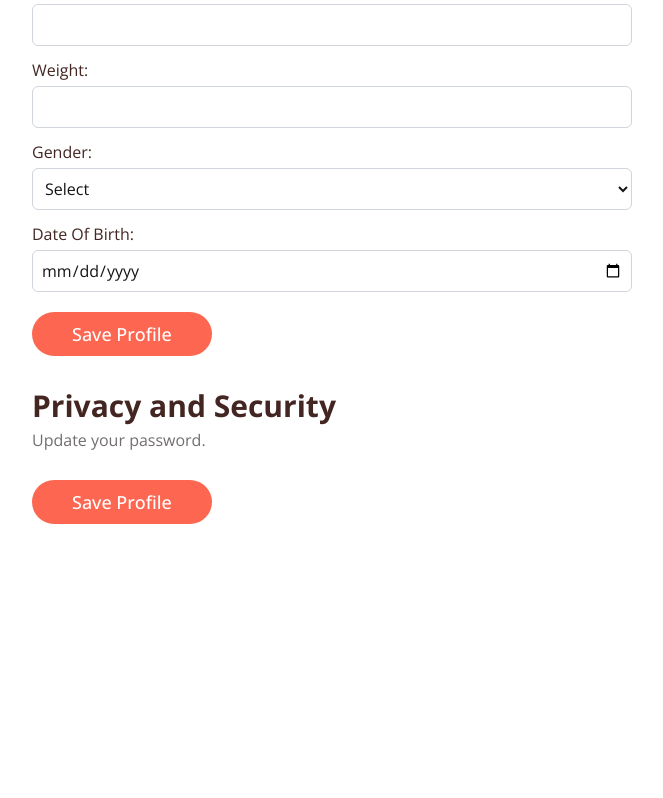
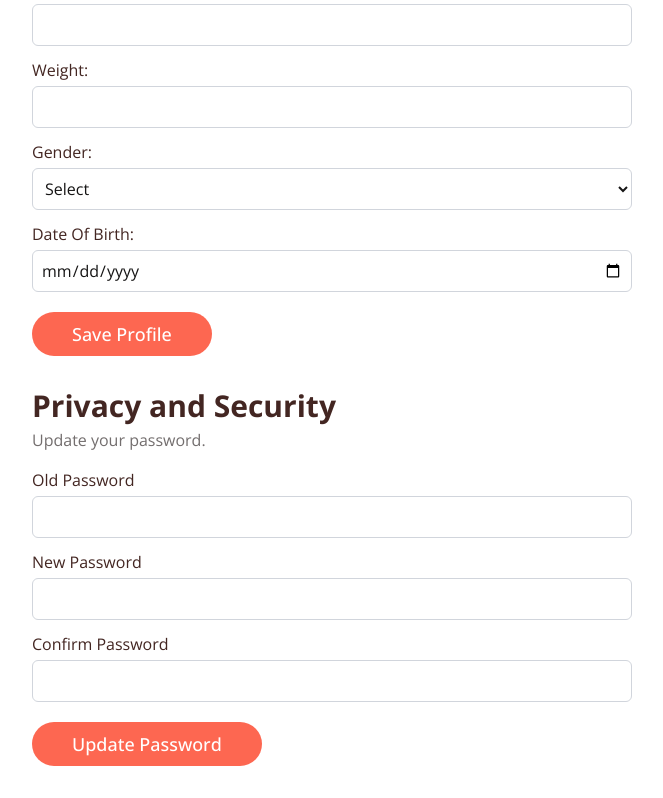
Before and after one commit to Nehal70/Therafit, a React (Vite) app in the folder client/: page /profile in a window 1280 px wide. Shown: the part 451-1249 px from the top of the page, without its empty margins (308-971 px from the left). Before the commit the page ends 1007 px from the top, so only its background shows below. Built offline with nearby package versions, Linux system fonts and the light colour scheme.

Commit message:
Profile updates

```diff
--- a/client/src/components/navbar.jsx
+++ b/client/src/components/navbar.jsx
@@ -70,7 +70,7 @@ export default function Navbar() {
 
   return (
     <div className='sticky top-0 bg-white flex items-center justify-between border-b px-5 py-3 border-gray-300'>
-      <a href='/'><img className='max-w-[130px]' src={Wordmark} alt="Logo" /></a>
+      <a href='/dashboard'><img className='max-w-[130px]' src={Wordmark} alt="Logo" /></a>
 
       <div
         ref={dropdownButtonRef}
--- a/client/src/pages/profile.jsx
+++ b/client/src/pages/profile.jsx
@@ -13,15 +13,15 @@ function Profile() {
     height: '',
     weight: '',
     gender: '',
-    dateOfBirth: ''
+    dateOfBirth: '',
+    password: '',
   });
 
   const [message, setMessage] = useState('');
-  const [isEditing, setIsEditing] = useState(false);
+  const token = localStorage.getItem('token');
 
   // Fetch user's profile when the component mounts
   useEffect(() => {
-    const token = localStorage.getItem('token');
     if (token) {
       const decoded = jwtDecode(token);
       const userId = decoded.userId;
@@ -36,6 +36,7 @@ function Profile() {
             weight: userData.weight || '',
             gender: userData.gender || '',
             dateOfBirth: userData.dateOfBirth || '',
+            password: userData.password || '',
           });
         })
         .catch((error) => {
@@ -50,9 +51,21 @@ function Profile() {
   };
 
   const handleSave = async () => {
-    const userId = localStorage.getItem('userId');
     try {
-      await axios.put(`http://localhost:5001/api/users/${userId}`, userData);
+      const decoded = jwtDecode(token);
+      const userId = decoded.userId;
+
+      // Include the token in the Authorization header
+      await axios.put(
+        `http://localhost:5001/api/users/${userId}`,
+        userData,
+        {
+          headers: {
+            Authorization: `Bearer ${token}`, // Add token to Authorization header
+          },
+        }
+      );
+
       setMessage('✅ Profile updated successfully!');
     } catch (err) {
       console.error('Error updating profile:', err);
@@ -60,7 +73,54 @@ function Profile() {
     }
   };
 
-  console.log(userData.dateOfBirth);
+  const [pwMessage, setPWMessage] = useState('');
+
+  const [oldPW, setOldPW] = useState('');
+  const [newPW, setNewPW] = useState('');
+  const [confPW, setConfPW] = useState('');
+
+  const handlePWSave = async () => {
+    if (newPW !== confPW) {
+      setPWMessage('❌ Passwords do not match.');
+    } else if (oldPW !== userData.password) {
+      setPWMessage('❌ Old password is incorrect.');
+    } else {
+      try {
+        const decoded = jwtDecode(token);
+        const userId = decoded.userId;
+
+        // Make an API request to update the password
+        await axios.put(
+          `http://localhost:5001/api/users/${userId}`, // Assuming your API accepts a specific endpoint for password update
+          {
+            password: newPW,
+          },
+          {
+            headers: {
+              Authorization: `Bearer ${token}`, // Add the token to the Authorization header
+            },
+          }
+        );
+
+        setPWMessage('✅ Password updated successfully!');
+        setOldPW('');
+        setNewPW('');
+        setConfPW('');
+
+        // Fetch only the password field to update the state
+        const updatedUserData = await getUserProfile(userId, token);
+        setUserData((prevData) => ({
+          ...prevData, // Keep other fields as is
+          password: updatedUserData.password || '', // Update only the password field
+        }));
+
+      } catch (err) {
+        console.error('Error updating password:', err);
+        setPWMessage('❌ Failed to update password.');
+      }
+    }
+  };
+
 
   return (
     <>
@@ -71,6 +131,9 @@ function Profile() {
 
         <div className='mt-5'>
           {Object.entries(userData).map(([key, value]) => {
+            if (key == 'password') {
+              return
+            }
             return (
               <div key={key} className='flex flex-col'>
                 <p className='mb-1 text-fit-black'>
@@ -122,17 +185,47 @@ function Profile() {
 
       <div className='max-w-[600px] my-8 mx-auto'>
         <h2 className='font-bold text-fit-black text-3xl mb-1'>Privacy and Security</h2>
-        <p className='text-fit-gray'>Update your password.</p>
+        <p className='text-fit-gray mb-1'>Update your password.</p>
+        {pwMessage && <p style={{ color: message.includes('✅') ? 'green' : 'red' }}>{pwMessage}</p>}
 
-        <div className='mt-5'>
+        <div key='old_pw' className='flex flex-col'>
+          <p className='mt-3 mb-1 text-fit-black'>Old Password</p>
+          <input
+            type='text'
+            name='old_pw'
+            value={oldPW}
+            className="border border-gray-300 p-2 rounded-md mb-3"
+            onChange={(e) => setOldPW(e.target.value)}
+          />
+        </div>
 
+        <div key='new_pw' className='flex flex-col'>
+          <p className='mb-1 text-fit-black'>New Password</p>
+          <input
+            type='text'
+            name='new_pw'
+            value={newPW}
+            className="border border-gray-300 p-2 rounded-md mb-3"
+            onChange={(e) => setNewPW(e.target.value)}
+          />
+        </div>
+
+        <div key='conf_pw' className='flex flex-col'>
+          <p className='mb-1 text-fit-black'>Confirm Password</p>
+          <input
+            type='text'
+            name='conf_pw'
+            value={confPW}
+            className="border border-gray-300 p-2 rounded-md mb-3"
+            onChange={(e) => setConfPW(e.target.value)}
+          />
         </div>
 
         <button
-          onClick={handleSave}
+          onClick={handlePWSave}
           className='cursor-pointer mt-2 px-10 py-2 text-lg font-medium bg-fit-orange text-white rounded-[100px]'
         >
-          Save Profile
+          Update Password
         </button>
       </div>
     </>
```
